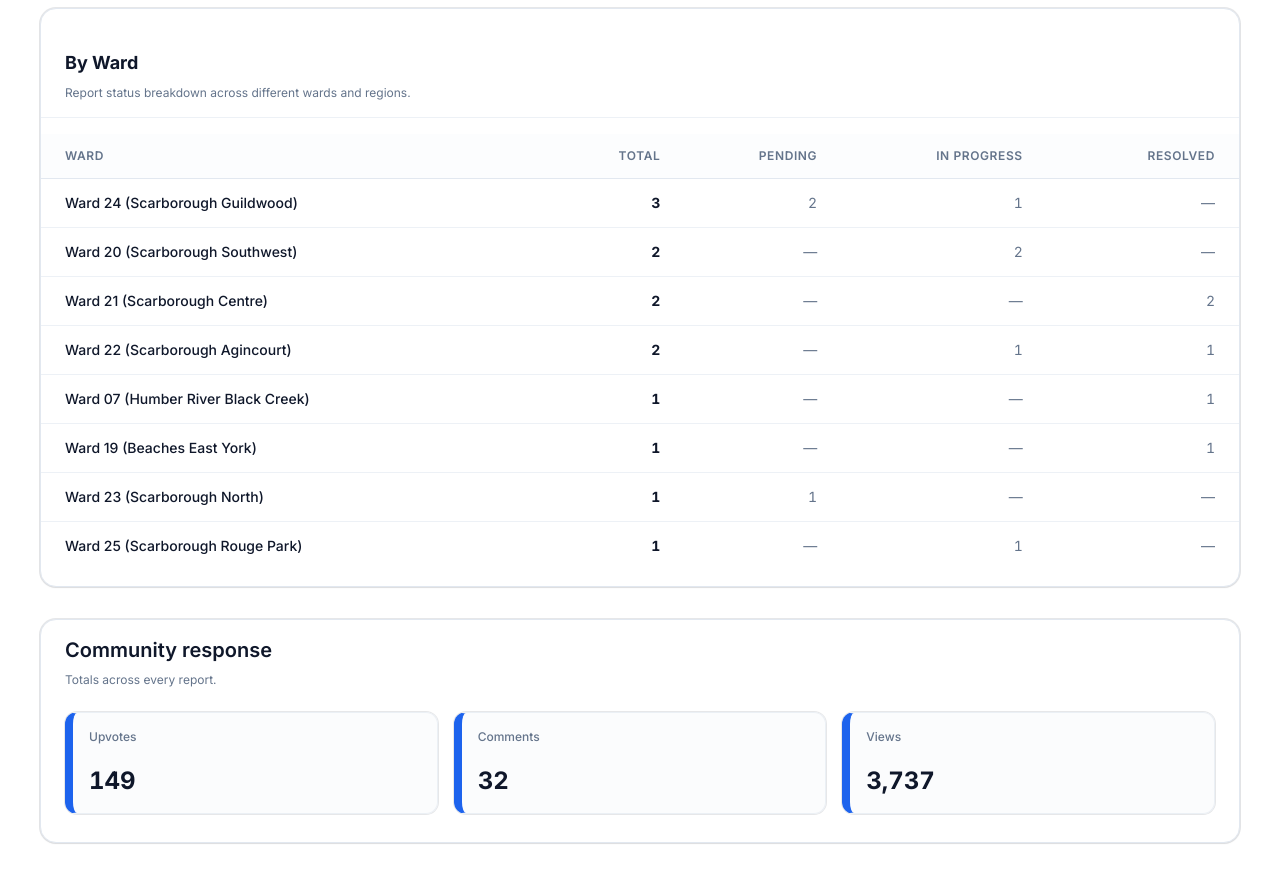
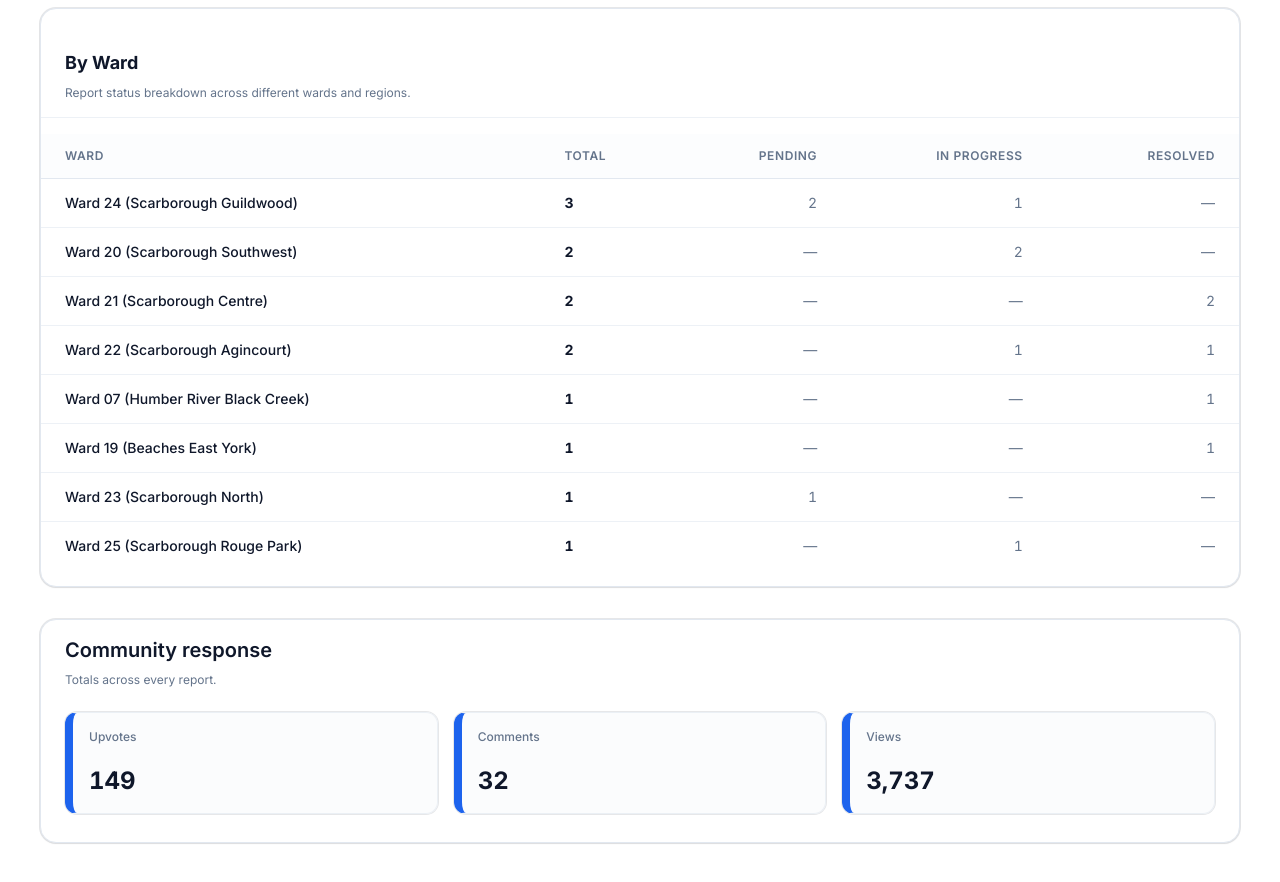
Before and after one commit to DreamLabIt/our-city-voice, a Next.js app in the folder frontend/: page /statistics in a window 1280 px wide. Shown: the part 1100-1982 px from the top of the page. Built offline with nearby package versions, Linux system fonts and the light colour scheme; no server answers.

Commit message:
Fix alignment of table headers and cells in StatsWardTable component

```diff
--- a/frontend/components/statistics/StatsWardTable.tsx
+++ b/frontend/components/statistics/StatsWardTable.tsx
@@ -36,7 +36,7 @@ export default function StatsWardTable({ stats }: StatsWardTableProps) {
                                 <TableHead className="text-left font-semibold text-xs uppercase tracking-wider py-3.5 px-6 text-muted-foreground">
                                     Ward
                                 </TableHead>
-                                <TableHead className="text-right font-semibold text-xs uppercase tracking-wider py-3.5 px-4 text-muted-foreground">
+                                <TableHead className="text-left font-semibold text-xs uppercase tracking-wider py-3.5 px-4 text-muted-foreground">
                                     Total
                                 </TableHead>
                                 <TableHead className="text-right font-semibold text-xs uppercase tracking-wider py-3.5 px-4 text-muted-foreground">
@@ -71,7 +71,7 @@ export default function StatsWardTable({ stats }: StatsWardTableProps) {
                                             {row.ward}
                                         </TableCell>
 
-                                        <TableCell className="py-3.5 px-4 text-right tabular-nums text-foreground font-bold">
+                                        <TableCell className="py-3.5 px-4 text-left tabular-nums text-foreground font-bold">
                                             {row.total}
                                         </TableCell>
 
```
